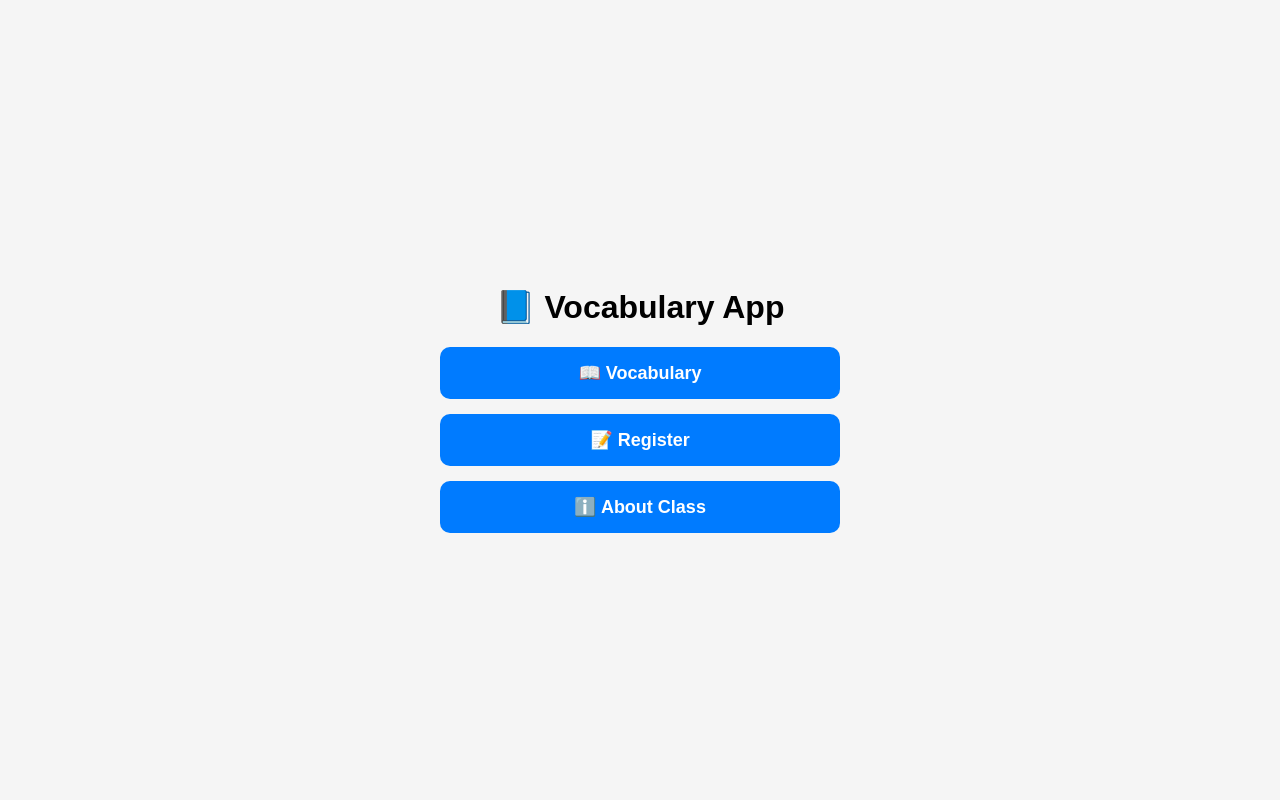
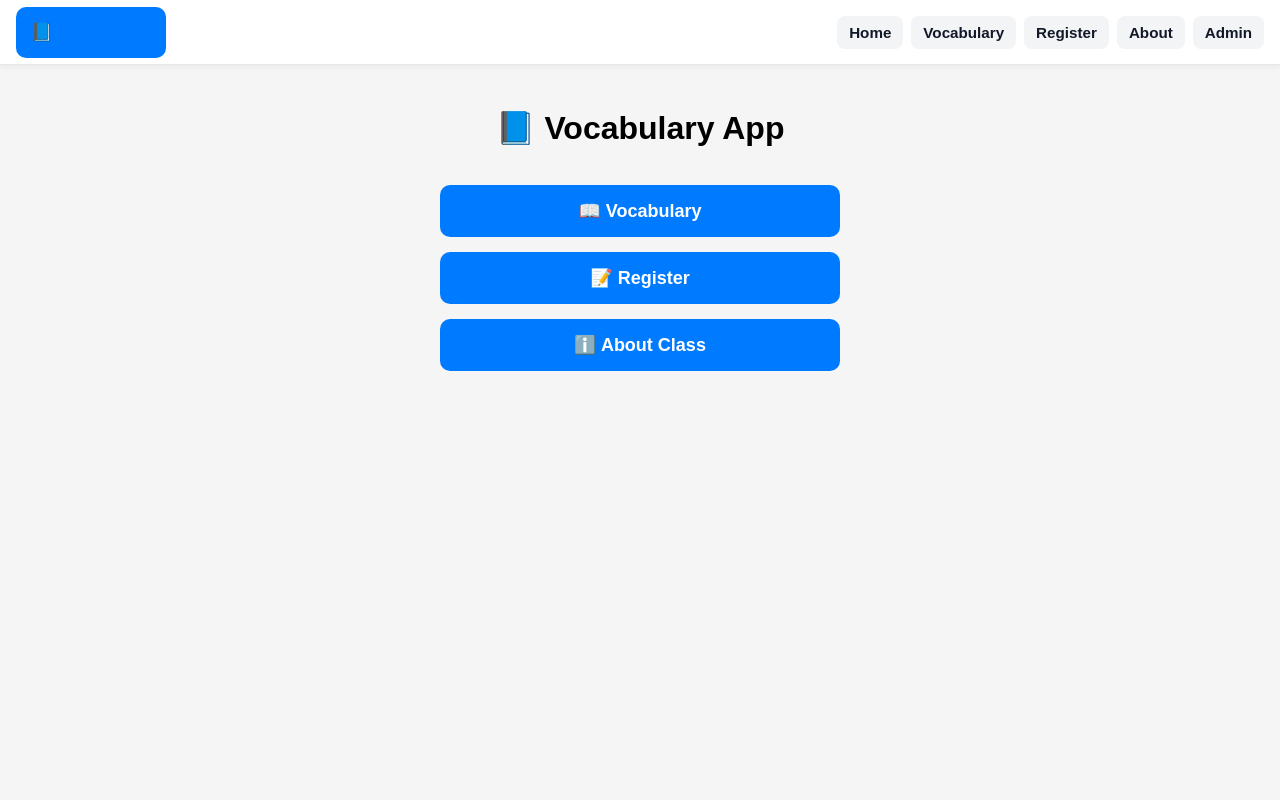
Before and after one commit to sachinsaitawadekar/vocabulary, a PHP site: page / in a window 1280 px wide. Run offline with PHP 8.4, Linux system fonts and the light colour scheme.

Commit message:
added the menu

```diff
--- a/about.php
+++ b/about.php
@@ -18,6 +18,7 @@
   </style>
 </head>
 <body>
+  <?php include __DIR__ . '/partials/nav.php'; ?>
   <div class="content">
     <h2>About the Class</h2>
     <p>This class helps students improve their English vocabulary by learning one new word every day.</p>
--- a/admin.php
+++ b/admin.php
@@ -76,6 +76,7 @@
   </style>
 </head>
 <body>
+  <?php include __DIR__ . '/partials/nav.php'; ?>
   <div class="card">
     <h2>Admin - Set Today's Word</h2>
     <?php if (!empty($message)) echo "<div class='msg'>$message</div>"; ?>
--- a/index.php
+++ b/index.php
@@ -14,10 +14,12 @@
     body {
       font-family: Arial, sans-serif;
       margin: 0; padding: 0;
-      display: flex; flex-direction: column;
-      justify-content: center; align-items: center;
-      height: 100vh;
+      display: flex; flex-direction: column; align-items: center;
       background: #f5f5f5;
+    }
+    .container {
+      width: 100%; max-width: 720px; margin: 0 auto; padding: 16px;
+      display: flex; flex-direction: column; align-items: center; gap: 16px;
     }
     .menu {
       display: flex; flex-direction: column;
@@ -43,7 +45,8 @@
   </style>
 </head>
 <body>
-
+  <?php include __DIR__ . '/partials/nav.php'; ?>
+  <main class="container">
     <h1>📘 Vocabulary App</h1>
     <div class="menu">
       <a href="vocabulary.php">📖 Vocabulary</a>
@@ -51,6 +54,7 @@
       <a href="about.php">ℹ️ About Class</a>
       <button id="installBtn">📲 Install App</button>
     </div>
+  </main>
 
   <script>
     // Register service worker
--- /dev/null
+++ b/partials/nav.php
@@ -0,0 +1,76 @@
+<?php
+// Shared responsive top navigation bar
+?>
+<style>
+  .topnav {
+    position: fixed;
+    top: 0; left: 0; right: 0;
+    height: 64px;
+    display: flex; align-items: center; justify-content: space-between;
+    padding: 0 16px;
+    background: #ffffff;
+    border-bottom: 1px solid #e5e7eb;
+    box-shadow: 0 2px 6px rgba(0,0,0,0.05);
+    z-index: 1000;
+  }
+  .topnav .brand a {
+    color: #007BFF; text-decoration: none; font-weight: 700; font-size: 1.1rem;
+  }
+  .topnav .links {
+    display: flex; gap: 8px; align-items: center;
+  }
+  .topnav .links a {
+    text-decoration: none; color: #111827;
+    background: #f3f4f6; padding: 8px 12px; border-radius: 8px;
+    font-size: 0.95rem; transition: background 0.2s;
+  }
+  .topnav .links a:hover { background: #e5e7eb; }
+  .topnav .hamburger {
+    display: none; background: transparent; border: 0; font-size: 24px;
+    line-height: 1; cursor: pointer; padding: 8px; border-radius: 8px;
+  }
+  /* Prevent content from sitting under the fixed nav */
+  body { padding-top: 72px; }
+  @media (max-width: 768px) {
+    .topnav { height: 56px; }
+    body { padding-top: 64px; }
+    .topnav .hamburger { display: block; }
+    .topnav .links {
+      display: none; /* hidden by default on mobile */
+      position: fixed; top: 56px; left: 0; right: 0;
+      background: #ffffff; border-bottom: 1px solid #e5e7eb;
+      flex-direction: column; gap: 6px; padding: 10px 12px;
+      box-shadow: 0 4px 10px rgba(0,0,0,0.05);
+    }
+    .topnav .links.open { display: flex; }
+    .topnav .links a { font-size: 1rem; }
+  }
+</style>
+
+<nav class="topnav" role="navigation" aria-label="Primary">
+  <div class="brand"><a href="index.php">📘 Vocabulary</a></div>
+  <button class="hamburger" aria-label="Toggle menu" aria-expanded="false">☰</button>
+  <div class="links" id="navLinks">
+    <a href="index.php">Home</a>
+    <a href="vocabulary.php">Vocabulary</a>
+    <a href="register.php">Register</a>
+    <a href="about.php">About</a>
+    <a href="admin.php">Admin</a>
+  </div>
+  <script>
+    (function(){
+      const btn = document.currentScript.previousElementSibling.previousElementSibling; // hamburger
+      const links = document.getElementById('navLinks');
+      if (btn && links) {
+        btn.addEventListener('click', function(){
+          const open = links.classList.toggle('open');
+          btn.setAttribute('aria-expanded', open ? 'true' : 'false');
+        });
+        links.querySelectorAll('a').forEach(a => a.addEventListener('click', () => {
+          links.classList.remove('open');
+          btn.setAttribute('aria-expanded', 'false');
+        }));
+      }
+    })();
+  </script>
+</nav>
--- a/register.php
+++ b/register.php
@@ -26,6 +26,7 @@
   </style>
 </head>
 <body>
+  <?php include __DIR__ . '/partials/nav.php'; ?>
   <div class="card">
     <h2>Register</h2>
     <form>
--- a/vocabulary.php
+++ b/vocabulary.php
@@ -78,6 +78,7 @@
   </style>
 </head>
 <body>
+  <?php include __DIR__ . '/partials/nav.php'; ?>
   <div class="word"><?= htmlspecialchars($word) ?></div>
   <div class="date">📅 <?= htmlspecialchars($date) ?></div>
   <div class="nav">
```
Also changed, not shown: 1 other file. Lines whose indentation alone changed are shown as unchanged.
